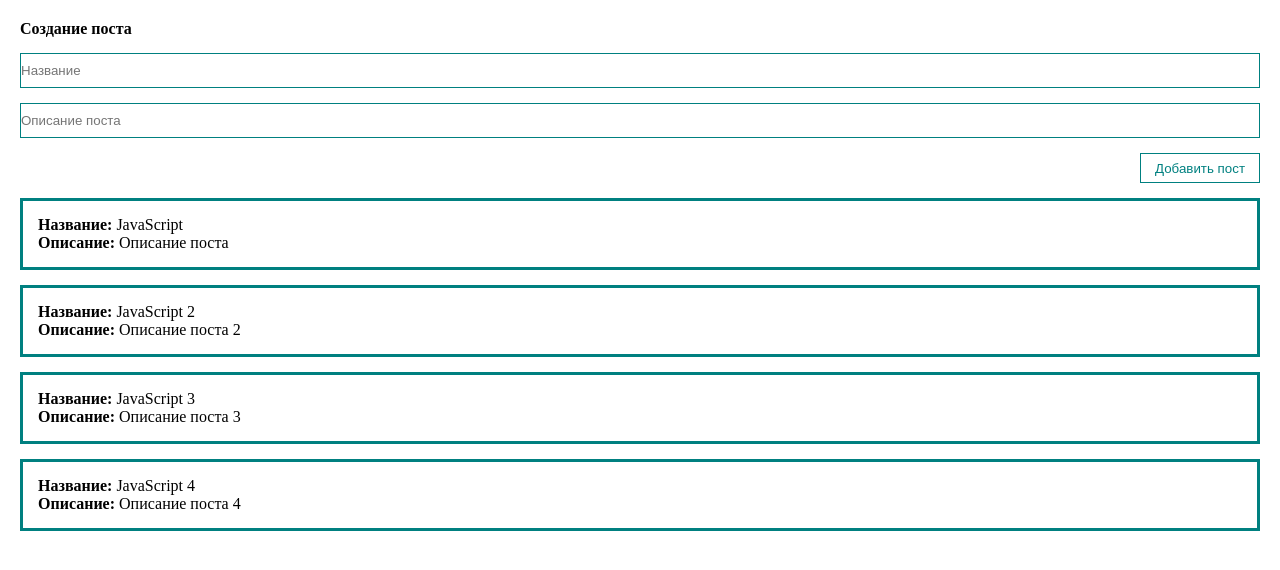
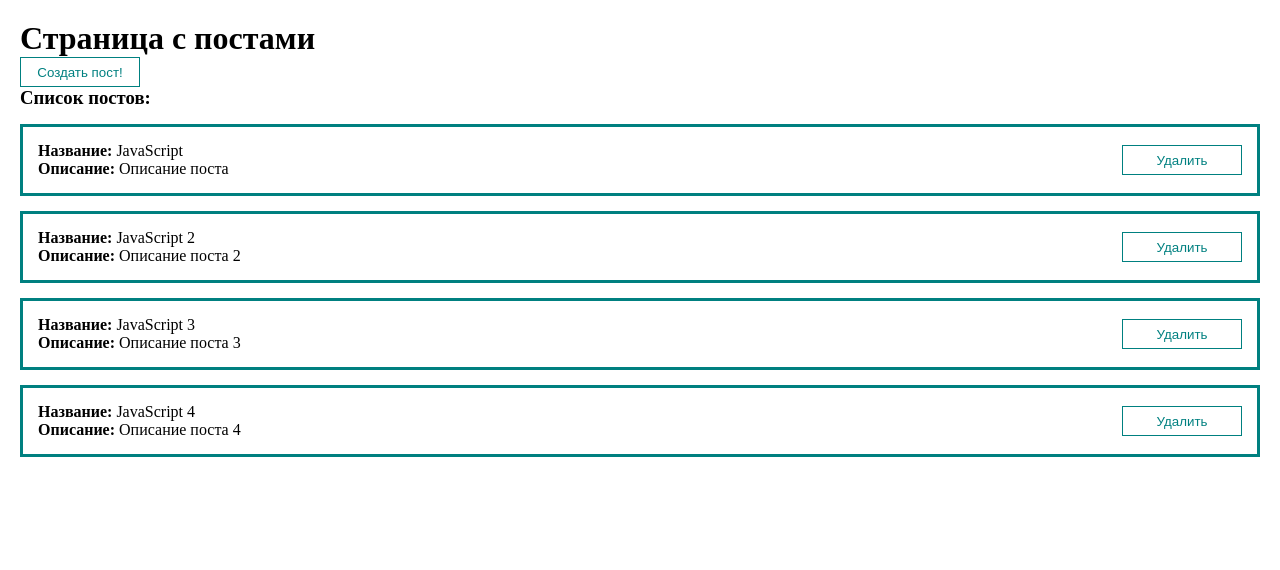
Before and after one commit to tomright/vue3firstlesson, a Vue app: page / in a window 1280 px wide. Shown: the top 570 px of the page. Built offline with nearby package versions, Linux system fonts and the light colour scheme.

Commit message:
1:15:30 урока

```diff
--- a/src/App.vue
+++ b/src/App.vue
@@ -1,33 +1,21 @@
 <template>
   <div class="app">
-    <form class="form">
-      <h4>Создание поста</h4>
-      <input
-        v-bind:value="title"
-        @input="inputTitle"
-        class="input"
-        type="text"
-        placeholder="Название"
-      />
-      <input
-        v-bind:value="body"
-        @input="inputBody"
-        class="input"
-        type="text"
-        placeholder="Описание поста"
-      />
-      <button class="btn">Добавить пост</button>
-    </form>
-    <div class="post" v-for="post in posts">
-      <div><strong>Название:</strong> {{ post.title }}</div>
-      <div><strong>Описание:</strong> {{ post.body }}</div>
-    </div>
+    <h1>Страница с постами</h1>
+    <my-button @click="showDialog">Создать пост!</my-button>
+    <my-dialog v-model:show="dialogVisible">
+      <post-form @create="createPost" />
+    </my-dialog>
+    <post-list @remove="removePost" :posts="posts" />
   </div>
 </template>
 <script>
-import { title } from "process";
-
+import PostForm from "@/components/PostForm.vue";
+import PostList from "@/components/PostList.vue";
 export default {
+  components: {
+    PostForm,
+    PostList,
+  },
   data() {
     return {
       posts: [
@@ -36,17 +24,26 @@ export default {
         { id: 3, title: "JavaScript 3", body: "Описание поста 3" },
         { id: 4, title: "JavaScript 4", body: "Описание поста 4" },
       ],
-      title: "",
-      body: "",
+      dialogVisible: false,
     };
   },
   methods: {
-    inputTitle(event) {
-      this.title = event.target.value;
+    createPost(post) {
+      this.posts.push(post);
+      this.dialogVisible = false;
     },
-    inputBody(event) {
-      this.body = event.target.value;
-}
+    removePost(post) {
+      this.posts = this.posts.filter((p) => p.id != post.id);
+    },
+    showDialog() {
+      this.dialogVisible = true;
+    },
+    //     inputTitle(event) {
+    //       this.title = event.target.value;
+    //     },
+    //     inputBody(event) {
+    //       this.body = event.target.value;
+    // }
   },
 };
 </script>
@@ -59,29 +56,4 @@ export default {
 .app {
   padding: 20px;
 }
-.post {
-  padding: 15px;
-  margin-top: 15px;
-  border: 3px solid teal;
-}
-.input {
-  width: 100%;
-  padding: 10px, 15px;
-  border: 1px solid teal;
-  margin-top: 15px;
-  height: 35px;
-}
-.form {
-  display: flex;
-  flex-direction: column;
-}
-.btn {
-  align-self: flex-end;
-  margin-top: 15px;
-  background: none;
-  color: teal;
-  border: 1px solid teal;
-  height: 30px;
-  width: 120px;
-}
 </style>
--- /dev/null
+++ b/src/components/PostForm.vue
@@ -0,0 +1,50 @@
+<template>
+  <form @submit.prevent class="form">
+    <h4>Создание поста</h4>
+    <my-input
+      v-model="post.title"
+      type="text"
+      placeholder="Название"
+    />
+    <my-input
+      v-model="post.body"
+      type="text"
+      placeholder="Описание поста"
+    />
+    <my-button
+      style="align-self: flex-end; margin-top: 15px"
+      @click="createPost"
+      class="btn"
+      >Добавить пост</my-button
+    >
+  </form>
+</template>
+<script>
+export default {
+  data() {
+    return {
+      post: {
+        title: "",
+        body: "",
+      },
+    };
+  },
+  methods: {
+    createPost() {
+      this.post.id = Date.now();
+      this.$emit("create", this.post);
+      this.post = {
+        title: "",
+        body: "",
+      };
+    },
+  },
+};
+</script>
+<style>
+
+.form {
+  display: flex;
+  flex-direction: column;
+}
+</style>
--- /dev/null
+++ b/src/components/PostItem.vue
@@ -0,0 +1,31 @@
+<template>
+  <div class="post">
+    <div>
+      <div><strong>Название:</strong> {{ post.title }}</div>
+      <div><strong>Описание:</strong> {{ post.body }}</div>
+    </div>
+    <div class="post__btn">
+    <my-button @click="$emit('remove', post)">Удалить</my-button>
+    </div>
+  </div>
+</template>
+<script>
+export default {
+    props: {
+        post: {
+            type: Object,
+            required: true,
+        },
+    },
+};
+</script>
+<style scoped>
+.post {
+  padding: 15px;
+  margin-top: 15px;
+  border: 3px solid teal;
+  display: flex;
+  align-items: center;
+  justify-content: space-between;
+}
+</style>
--- /dev/null
+++ b/src/components/PostList.vue
@@ -0,0 +1,31 @@
+<template>
+  <div v-if="posts.length>0">
+    <h3>Список постов:</h3>
+    <post-item
+      :post="post"
+      :key="post.id"
+      @remove="$emit('remove', post)"
+      v-for="post in posts"
+    />
+  </div>
+  <h2 v-else style="color: red">Список постов пуст</h2>
+</template>
+<script>
+import PostItem from "@/components/PostItem.vue";
+export default {
+  components: { PostItem },
+  props: {
+    posts: {
+      type: Array,
+      required: true,
+    },
+  },
+};
+</script>
+<style scoped>
+.post {
+  padding: 15px;
+  margin-top: 15px;
+  border: 3px solid teal;
+}
+</style>
--- /dev/null
+++ b/src/components/UI/MyButton.vue
@@ -0,0 +1,20 @@
+<template>
+  <button class="btn">
+    <slot></slot>
+  </button>
+</template>
+<script>
+export default {
+  name: "my-button",
+};
+</script>
+<style>
+.btn {
+  align-self: flex-end;
+  background: none;
+  color: teal;
+  border: 1px solid teal;
+  height: 30px;
+  width: 120px;
+}
+</style>
--- /dev/null
+++ b/src/components/UI/MyDialog.vue
@@ -0,0 +1,44 @@
+<template>
+  <div class="dialog" v-if="show === true" @click.stop="hideDialog">
+    <div @click.stop class="dialog__content">
+      <slot></slot>
+    </div>
+  </div>
+</template>
+
+<script>
+export default {
+  name: "my-dialog",
+  props: {
+    show: {
+      type: Boolean,
+      default: false,
+    },
+  },
+    methods: {
+        hideDialog() {
+        this.$emit('update:show', false)
+    }
+  }
+};
+</script>
+
+<style>
+.dialog {
+  top: 0;
+  bottom: 0;
+  right: 0;
+  left: 0;
+  background: rgba(0, 0, 0, 0.5);
+  position: fixed;
+  display: flex;
+}
+.dialog__content {
+  margin: auto;
+  background: white;
+  border-radius: 12px;
+  min-height: 50px;
+  min-width: 800px;
+  padding: 20px;
+}
+</style>
--- /dev/null
+++ b/src/components/UI/MyInput.vue
@@ -0,0 +1,27 @@
+<template>
+  <input :value="modelValue" @input="updateInput" class="input" type="text" />
+</template>
+<script>
+export default {
+  name: "my-input",
+  data() {},
+  props: {
+    modelValue: [String, Number],
+  },
+  methods: {
+    updateInput(event) {
+      this.$emit("update:modelValue", event.target.value);
+    },
+  },
+};
+</script>
+
+<style>
+.input {
+  width: 100%;
+  padding: 10px, 15px;
+  border: 1px solid teal;
+  margin-top: 15px;
+  height: 35px;
+}
+</style>
--- /dev/null
+++ b/src/components/UI/index.js
@@ -0,0 +1,5 @@
+import MyButton from "@/components/UI/MyButton";
+import MyInput from "@/components/UI/MyInput";
+import MyDialog from '@/components/UI/MyDialog'
+
+export default [MyButton, MyInput, MyDialog];
--- a/src/main.js
+++ b/src/main.js
@@ -1,5 +1,11 @@
 import { createApp } from 'vue'
 import App from './App.vue'
+import components from '@/components/UI'
 
+const app = createApp(App);
 
-createApp(App).mount('#app')
+components.forEach(comp => {
+    app.component(comp.name, comp);
+})
+
+app.mount('#app')
```
